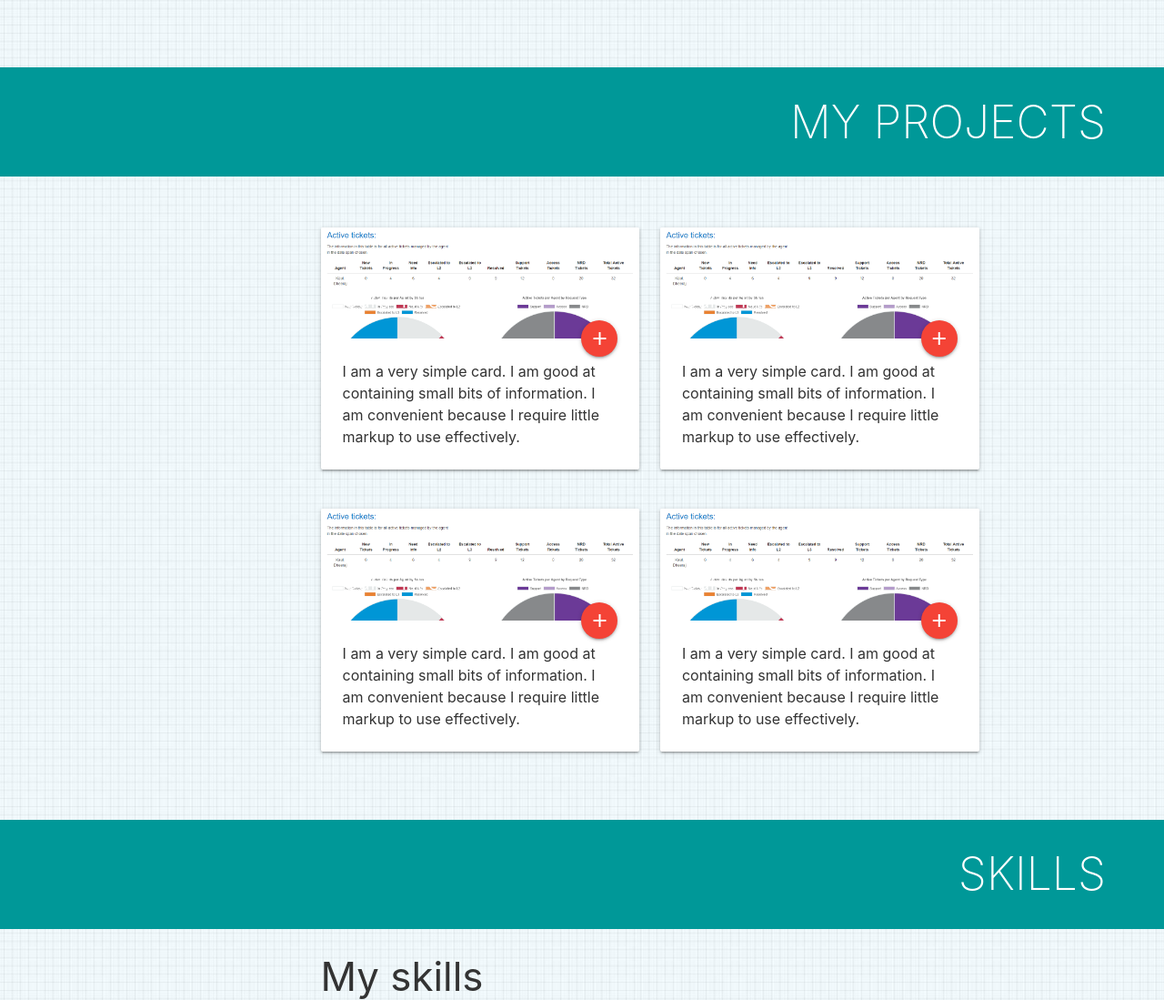
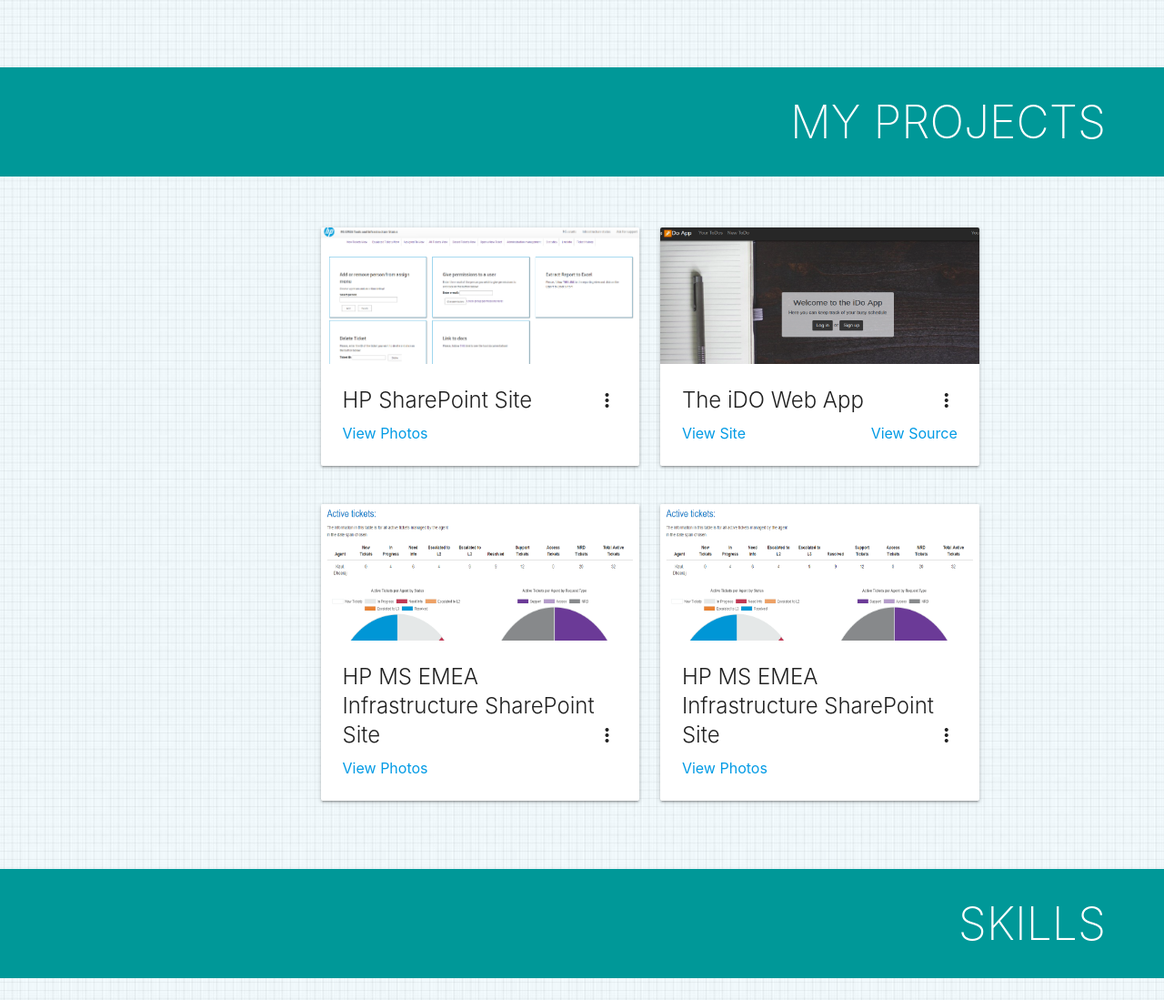
Before and after one commit to VelizarT/ExpressServer, a Node server app: page / in a window 1280 px wide. Shown: the part 1546-2645 px from the top of the page at 91% size. Run offline with Node 20, Linux system fonts and the light colour scheme; some libraries are stand-ins or nearby versions.

Commit message:
Projects styles added

```diff
--- a/public/css/style.css
+++ b/public/css/style.css
@@ -189,3 +189,7 @@
 div.card-content a span {
     margin-left: 2%;
 }
+
+div.card-image img {
+    height: 150px;
+}
--- a/views/home.hbs
+++ b/views/home.hbs
@@ -70,31 +70,70 @@
                         <div class="row">
                             <div class="col s12 m12 l6 xl6">
                                 <div class="card hoverable">
-                                    <div class="card-image">
-                                        <img src="img/LiveInfo.PNG">
-                                        <span class="card-title">Card Title</span>
-                                        <a class="btn-floating halfway-fab waves-effect waves-light red">
-                                            <i class="material-icons">add</i>
-                                        </a>
+                                    <div class="card-image waves-effect waves-block waves-light">
+                                        <img class="activator" src="img/addAssignToMenu.PNG">
                                     </div>
                                     <div class="card-content">
-                                        <p>I am a very simple card. I am good at containing small bits of information. I am
-                                            convenient because I require little markup to use effectively.</p>
+                                        <span class="card-title activator grey-text text-darken-4">HP SharePoint Site
+                                            <i class="material-icons right">more_vert</i>
+                                        </span>
+                                        <p>
+                                            <a target="_blank" href="https://drive.google.com/drive/folders/1MSPORO6aXw3FakZaTHeyteSsMlfPfaMt?usp=sharing">View Photos</a>
+                                        </p>
+                                    </div>
+                                    <div class="card-reveal">
+                                        <span class="card-title teal-text text-lighten-1">HP SharePoint Site
+                                            <i class="material-icons right">close</i>
+                                        </span>
+                                        <p>HP MS EMEA Infrastructure SharePoint Site is an HP internal SharePoint solution build on the SharePoint Online platform.
+                                            <span class="teal-text lighten-2">Implemented using:</span>
+                                            <ul>
+                                                <li>SharePoint master pages</li>
+                                                <li>SharePoint web parts</li>
+                                                <li>SharePoint RESTful API</li>
+                                                <li>SharePoint JSOM</li>
+                                                <li>jQuery</li>
+                                                <li>CSS3</li>
+                                                <li>HTML5</li>
+                                                <li>Bootstrap</li>
+                                                <li>SharePoint Designer 2013</li>
+                                            </ul>
+                                        </p>
                                     </div>
                                 </div>
                             </div>
                             <div class="col s12 m12 l6 xl6">
                                 <div class="card hoverable">
-                                    <div class="card-image">
-                                        <img src="img/LiveInfo.PNG">
-                                        <span class="card-title">Card Title</span>
-                                        <a class="btn-floating halfway-fab waves-effect waves-light red">
-                                            <i class="material-icons">add</i>
-                                        </a>
+                                    <div class="card-image waves-effect waves-block waves-light">
+                                        <img class="activator" src="img/the-ido-app.png">
                                     </div>
                                     <div class="card-content">
-                                        <p>I am a very simple card. I am good at containing small bits of information. I am
-                                            convenient because I require little markup to use effectively.</p>
+                                        <span class="card-title activator grey-text text-darken-4">The iDO Web App
+                                            <i class="material-icons right">more_vert</i>
+                                        </span>
+                                        <p>
+                                            <a target="_blank" href="https://drive.google.com/drive/folders/1MSPORO6aXw3FakZaTHeyteSsMlfPfaMt?usp=sharing">View Site</a>
+                                            <a class="right" target="_blank" href="https://drive.google.com/drive/folders/1MSPORO6aXw3FakZaTHeyteSsMlfPfaMt?usp=sharing">View Source</a>
+                                        </p>
+                                    </div>
+                                    <div class="card-reveal">
+                                        <span class="card-title teal-text text-lighten-1">The iDO Web App
+                                            <i class="material-icons right">close</i>
+                                        </span>
+                                        <p>This is HP internal SharePoint solution build on the SharePoint Online platform.
+                                            <span class="teal-text lighten-2">Implemented using:</span>
+                                            <ul>
+                                                <li>SharePoint master pages</li>
+                                                <li>SharePoint web parts</li>
+                                                <li>SharePoint RESTful API</li>
+                                                <li>SharePoint JSOM</li>
+                                                <li>jQuery</li>
+                                                <li>CSS3</li>
+                                                <li>HTML5</li>
+                                                <li>Bootstrap</li>
+                                                <li>SharePoint Designer 2013</li>
+                                            </ul>
+                                        </p>
                                     </div>
                                 </div>
                             </div>
@@ -102,31 +141,69 @@
                         <div class="row">
                             <div class="col s12 m12 l6 xl6">
                                 <div class="card hoverable">
-                                    <div class="card-image">
-                                        <img src="img/LiveInfo.PNG">
-                                        <span class="card-title">Card Title</span>
-                                        <a class="btn-floating halfway-fab waves-effect waves-light red">
-                                            <i class="material-icons">add</i>
-                                        </a>
+                                    <div class="card-image waves-effect waves-block waves-light">
+                                        <img class="activator" src="img/LiveInfo.PNG">
                                     </div>
                                     <div class="card-content">
-                                        <p>I am a very simple card. I am good at containing small bits of information. I am
-                                            convenient because I require little markup to use effectively.</p>
+                                        <span class="card-title activator grey-text text-darken-4">HP MS EMEA Infrastructure SharePoint Site
+                                            <i class="material-icons right">more_vert</i>
+                                        </span>
+                                        <p>
+                                            <a target="_blank" href="https://drive.google.com/drive/folders/1MSPORO6aXw3FakZaTHeyteSsMlfPfaMt?usp=sharing">View Photos</a>
+                                        </p>
+                                    </div>
+                                    <div class="card-reveal">
+                                        <span class="card-title teal-text text-lighten-1">HP SharePoint Site
+                                            <i class="material-icons right">close</i>
+                                        </span>
+                                        <p>This is HP internal SharePoint solution build on the SharePoint Online platform.
+                                            <span class="teal-text lighten-2">Implemented using:</span>
+                                            <ul>
+                                                <li>SharePoint master pages</li>
+                                                <li>SharePoint web parts</li>
+                                                <li>SharePoint RESTful API</li>
+                                                <li>SharePoint JSOM</li>
+                                                <li>jQuery</li>
+                                                <li>CSS3</li>
+                                                <li>HTML5</li>
+                                                <li>Bootstrap</li>
+                                                <li>SharePoint Designer 2013</li>
+                                            </ul>
+                                        </p>
                                     </div>
                                 </div>
                             </div>
                             <div class="col s12 m12 l6 xl6">
                                 <div class="card hoverable">
-                                    <div class="card-image">
-                                        <img src="img/LiveInfo.PNG">
-                                        <span class="card-title">Card Title</span>
-                                        <a class="btn-floating halfway-fab waves-effect waves-light red">
-                                            <i class="material-icons">add</i>
-                                        </a>
+                                    <div class="card-image waves-effect waves-block waves-light">
+                                        <img class="activator" src="img/LiveInfo.PNG">
                                     </div>
                                     <div class="card-content">
-                                        <p>I am a very simple card. I am good at containing small bits of information. I am
-                                            convenient because I require little markup to use effectively.</p>
+                                        <span class="card-title activator grey-text text-darken-4">HP MS EMEA Infrastructure SharePoint Site
+                                            <i class="material-icons right">more_vert</i>
+                                        </span>
+                                        <p>
+                                            <a target="_blank" href="https://drive.google.com/drive/folders/1MSPORO6aXw3FakZaTHeyteSsMlfPfaMt?usp=sharing">View Photos</a>
+                                        </p>
+                                    </div>
+                                    <div class="card-reveal">
+                                        <span class="card-title teal-text text-lighten-1">HP SharePoint Site
+                                            <i class="material-icons right">close</i>
+                                        </span>
+                                        <p>This is HP internal SharePoint solution build on the SharePoint Online platform.
+                                            <span class="teal-text lighten-2">Implemented using:</span>
+                                            <ul>
+                                                <li>SharePoint master pages</li>
+                                                <li>SharePoint web parts</li>
+                                                <li>SharePoint RESTful API</li>
+                                                <li>SharePoint JSOM</li>
+                                                <li>jQuery</li>
+                                                <li>CSS3</li>
+                                                <li>HTML5</li>
+                                                <li>Bootstrap</li>
+                                                <li>SharePoint Designer 2013</li>
+                                            </ul>
+                                        </p>
                                     </div>
                                 </div>
                             </div>
```
Also changed, not shown: public/img/the-ido-app.png (added).
